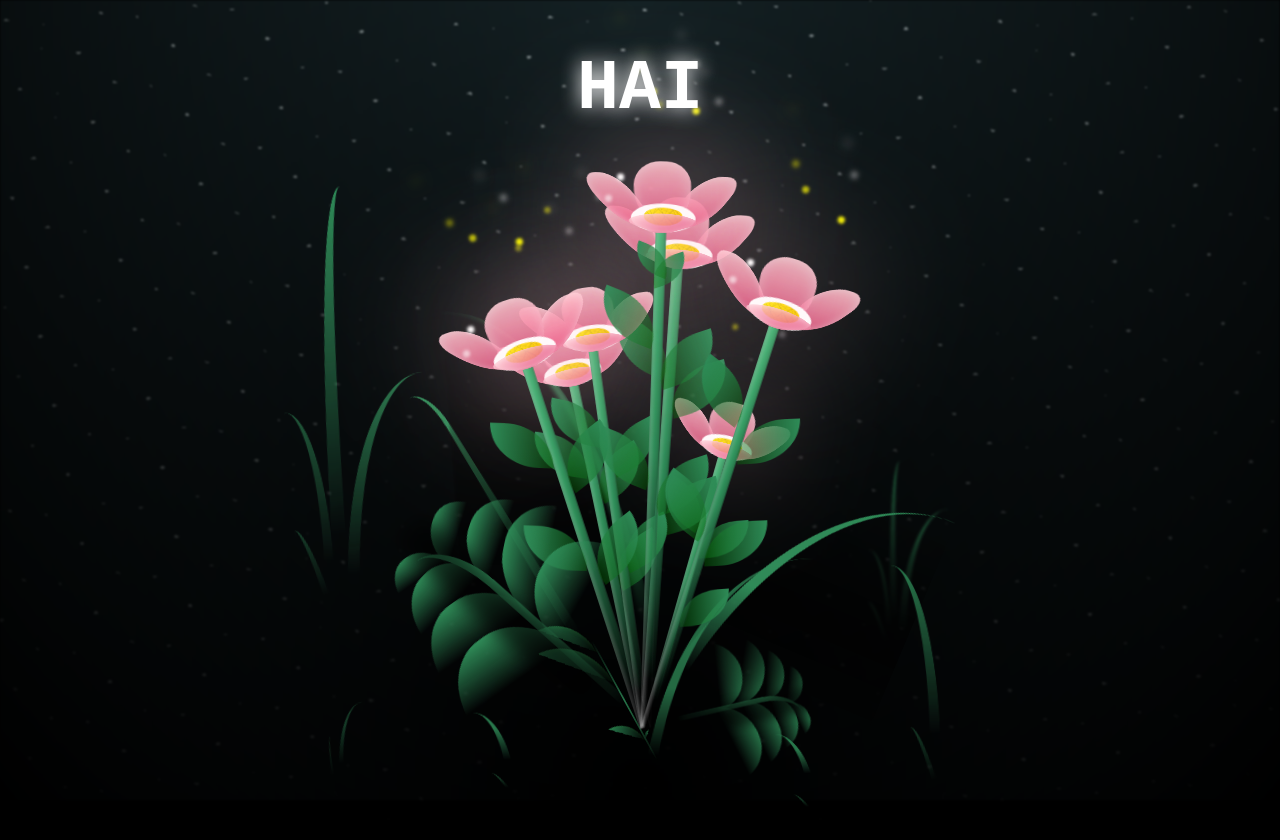
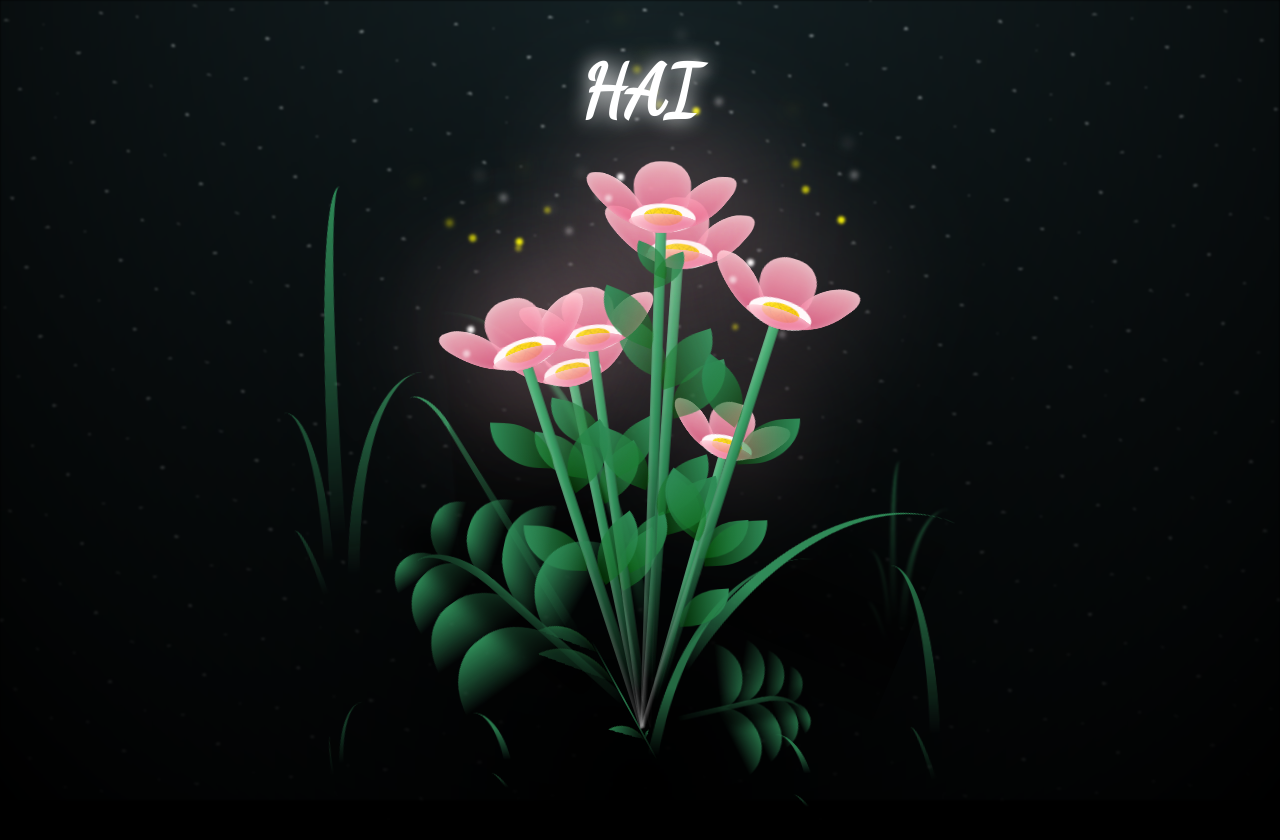
Before and after one commit to PADLEPOP/bunga-spesial, a plain HTML site: page flower.html in a window 1280 px wide. Drawn offline with Linux system fonts and the light colour scheme.

Commit message:
Merubah font

```diff
--- a/css/index.css
+++ b/css/index.css
@@ -26,7 +26,8 @@
   top: 0;
   left: 0;
   color: white;
-  font-family: 'Courier New', Courier, monospace;
+  font-family: 'Dancing Script', cursive;
+
 
   display: flex;
   flex-wrap: wrap;
--- a/css/style.css
+++ b/css/style.css
@@ -18,7 +18,7 @@
   top: 0;
   left: 0;
   color: white;
-  font-family: 'Courier New', Courier, monospace;
+  font-family: 'Dancing Script', cursive;
   font-size: 70px;
   text-shadow: 0px 0px 20px white;
 }
--- a/flower.html
+++ b/flower.html
@@ -7,6 +7,9 @@
   <meta name="viewport" content="width=device-width, initial-scale=1.0">
   <link rel="shortcut icon" href="images/gift.png" type="image/x-icon">
   <link rel="stylesheet" href="css/style.css">
+  <link rel="preconnect" href="https://fonts.googleapis.com">
+<link rel="preconnect" href="https://fonts.gstatic.com" crossorigin>
+<link href="https://fonts.googleapis.com/css2?family=Dancing+Script:wght@400&display=swap" rel="stylesheet">
 
   <title>FLOWERS</title>
 </head>
```
Also changed, not shown: index.html (+3 -0 lines).
